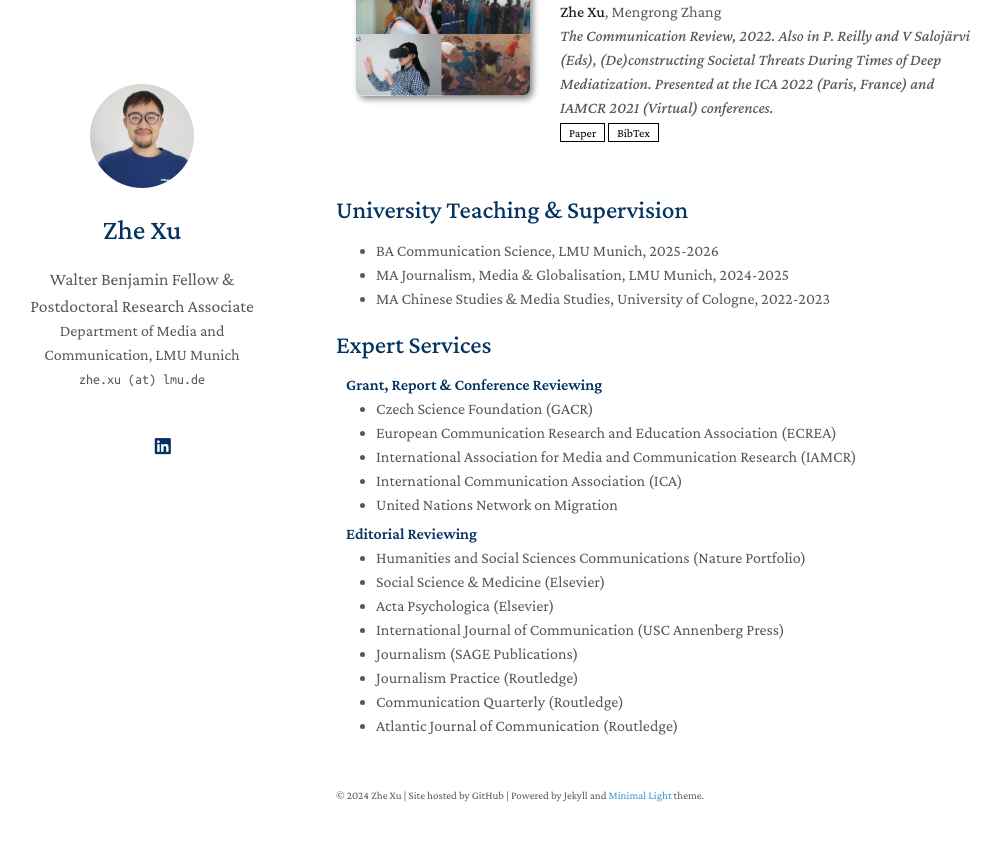
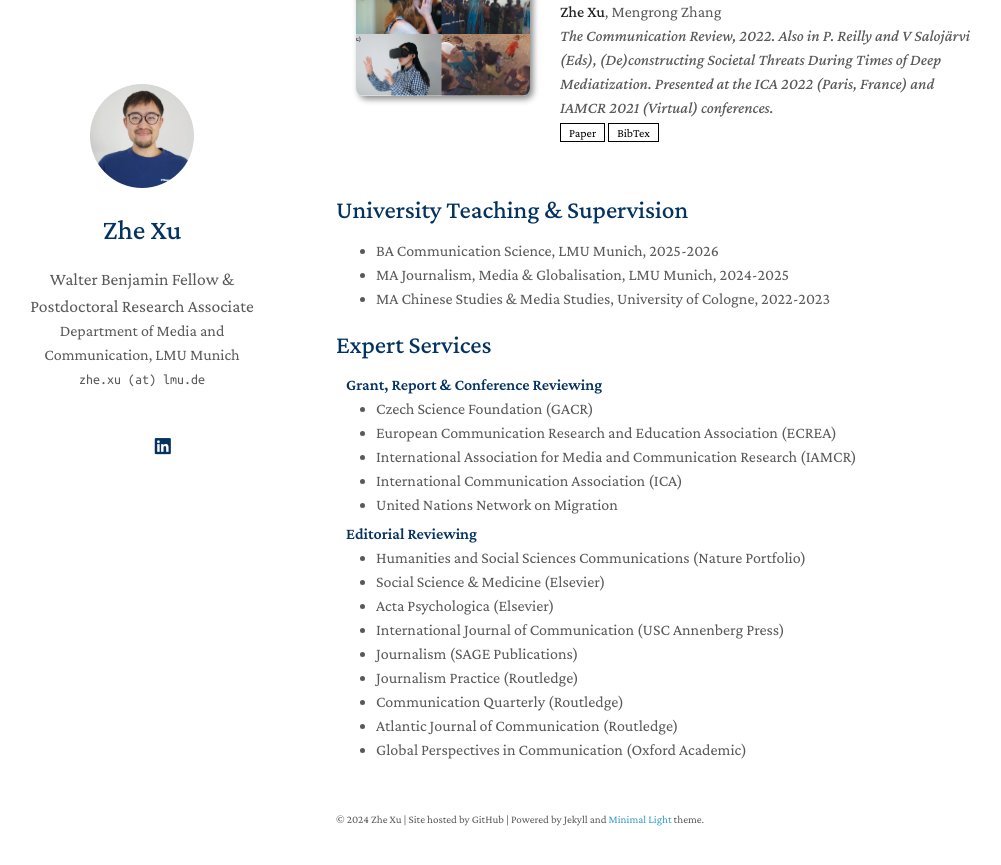
Before and after one commit to zhexuphd/home, a Jekyll site: the page built from index.md, in a window 1280 px wide and 900 px high, scrolled down 1144 px. Shown: the top 865 px of the window, without its empty margins (134-1135 px from the left). Built offline with Jekyll 4.4.1, drawn with Linux system fonts in a browser that asks for light colours; a style sheet for code colours, icons or effects is not loaded; our own code applies the rules of GitHub Pages for plain Markdown files.

Commit message:
Update services.md

```diff
--- a/_includes/services.md
+++ b/_includes/services.md
@@ -21,4 +21,5 @@
   <li><a href="https://www.tandfonline.com/journals/rjop20"><autocolor>Journalism Practice (Routledge)</autocolor></a></li>
   <li><a href="https://www.tandfonline.com/journals/rcqu20"><autocolor>Communication Quarterly (Routledge)</autocolor></a></li>
     <li><a href="https://www.tandfonline.com/journals/hajc20"><autocolor>Atlantic Journal of Communication (Routledge)</autocolor></a></li>
+      <li><a href="https://academic.oup.com/gpc"><autocolor>Global Perspectives in Communication (Oxford Academic)</autocolor></a></li>
 </ul>
```
